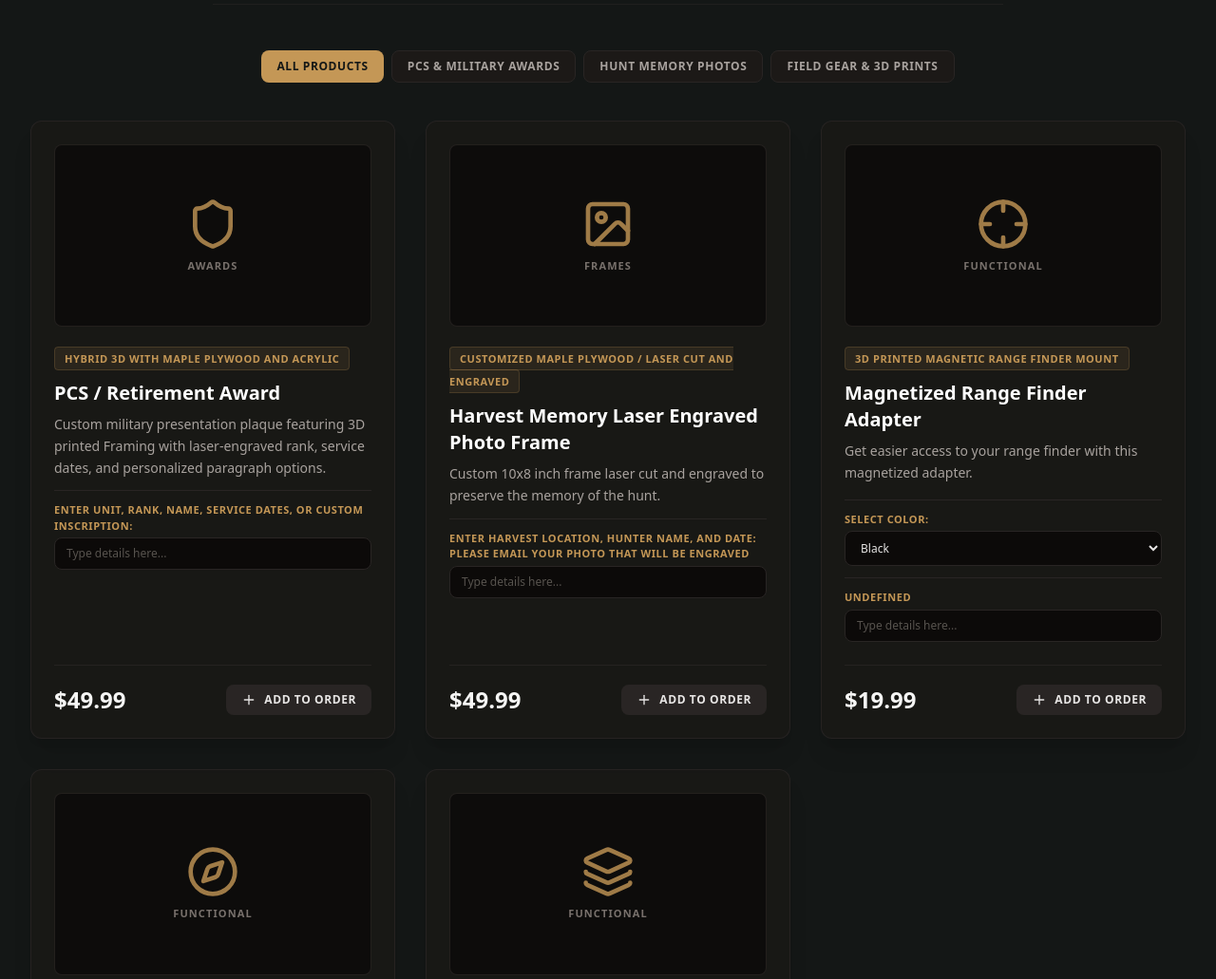
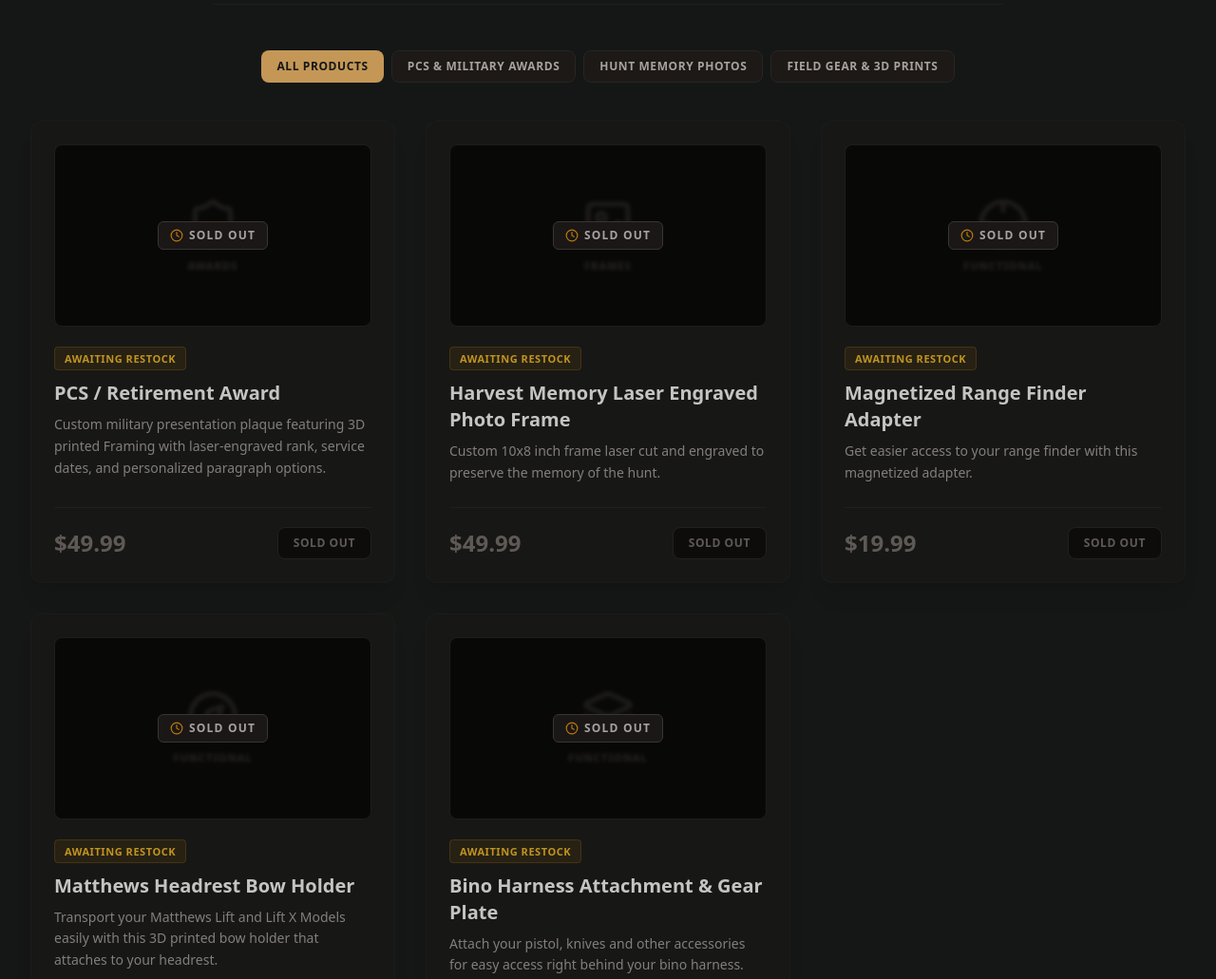
Before and after one commit to DCD26/deer-camp-designs, a website: page index.html in a window 1280 px wide. Shown: the part 720-1751 px from the top of the page at 95% size. Drawn offline with nearby package versions, Linux system fonts and the light colour scheme.

Commit message:
Updated product catalog

```diff
--- a/index.html
+++ b/index.html
@@ -209,7 +209,7 @@
         name: "PCS / Retirement Award",
         price: 49.99,
         badge: "Hybrid 3D with Maple Plywood and Acrylic",
-        soldOut: false,
+        soldOut: true,
         customizable: true,
         customPrompt: "Enter Unit, Rank, Name, Service Dates, or Custom Inscription:",
         description: "Custom military presentation plaque featuring 3D printed Framing with laser-engraved rank, service dates, and personalized paragraph options.",
@@ -221,7 +221,7 @@
         category: "frames",
         price: 49.99,
         badge: "Customized Maple Plywood / Laser Cut and Engraved",
-        soldOut: false,
+        soldOut: true,
         customizable: true,
         customPrompt: "Enter Harvest Location, Hunter Name, and Date: please email your photo that will be engraved",
         description: "Custom 10x8 inch frame laser cut and engraved to preserve the memory of the hunt.",
@@ -233,7 +233,7 @@
         category: "functional",
         price: 19.99,
         badge: "3D Printed Magnetic Range Finder Mount",
-        soldOut: false,
+        soldOut: true,
         hasColors: true,
         colors: ["Black", "Tan", "Brown"],
         customizable: true,
@@ -246,7 +246,7 @@
         category: "functional",
         price: 15.99,
         badge: "3D Printed Bow Holder",
-        soldOut: false,
+        soldOut: true,
         hasColors: true,
         colors: ["Black", "Tan", "Brown"],
         customizable: false,
@@ -259,7 +259,7 @@
         category: "functional",
         price: 25.99,
         badge: "Custom 3D Print",
-        soldOut: false,
+        soldOut: true,
         hasColors: true,
         colors: ["Black", "Tan", "Brown"],
         customizable: false,
```
